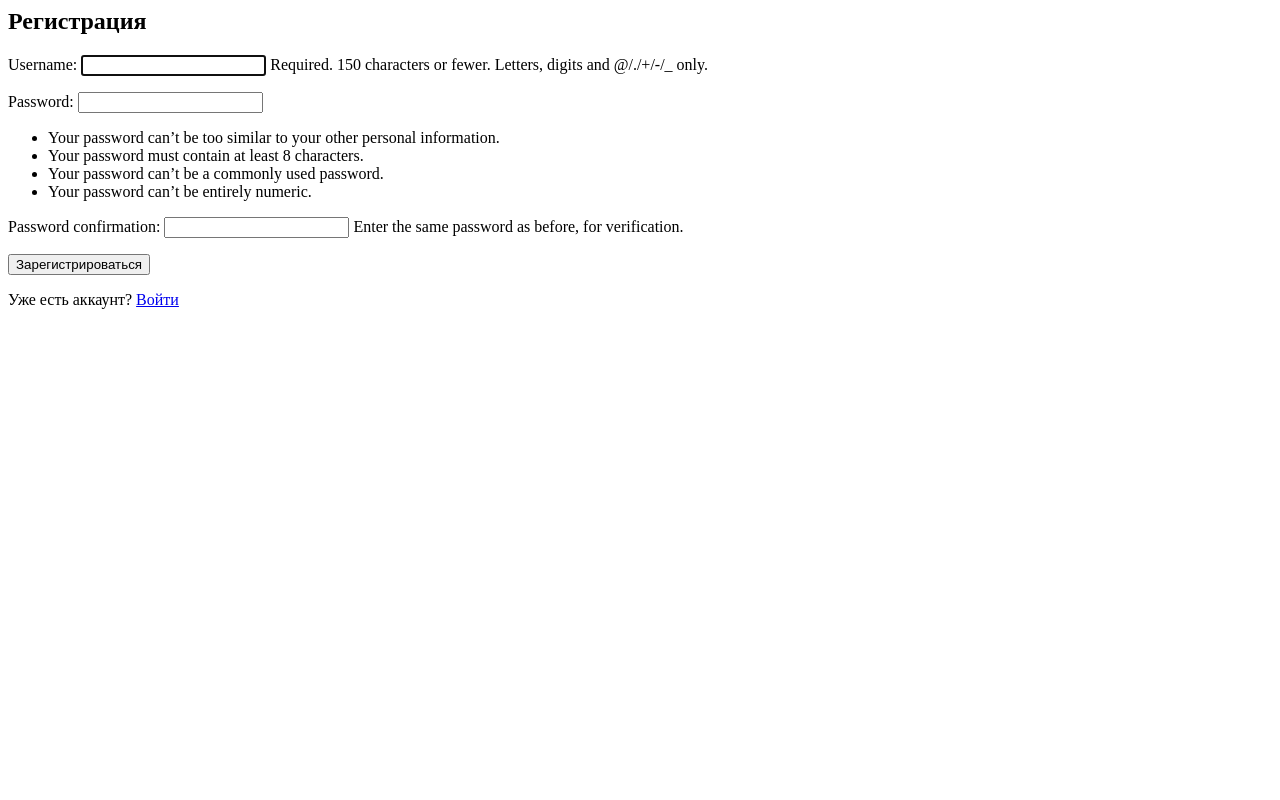
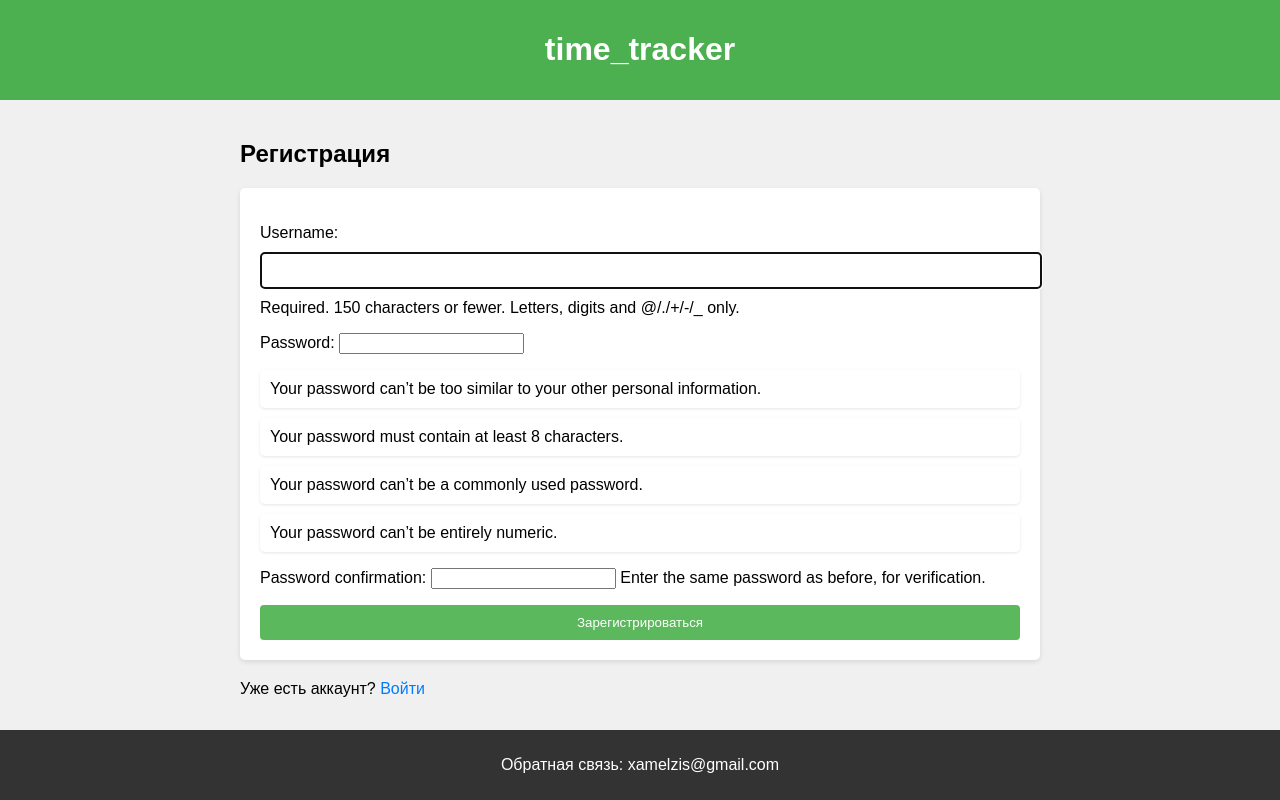
Before and after one commit to Xamelzis/time_tracker, a Django app: page /register/ in a window 1280 px wide. Run offline with Django 5.2, Linux system fonts and the light colour scheme.

Commit message:
frontend rdy

```diff
--- /dev/null
+++ b/tasks/static/styles.css
@@ -0,0 +1,81 @@
+body {
+    font-family: Arial, sans-serif;
+    background-color: #f0f0f0; /* Светло-серый фон */
+    margin: 0;
+    padding: 0;
+}
+
+header {
+    background-color: #4CAF50; /* Цвет шапки */
+    color: white;
+    text-align: center;
+    padding: 10px 0;
+}
+
+footer {
+    background-color: #333; /* Цвет подвала */
+    color: white;
+    text-align: center;
+    padding: 10px 0;
+    position: fixed;
+    bottom: 0;
+    width: 100%;
+}
+
+.container {
+    max-width: 800px; /* Максимальная ширина контейнера */
+    margin: 0 auto; /* Центрирование контейнера */
+    padding: 20px;
+}
+
+form {
+    background: white;
+    padding: 20px;
+    border-radius: 5px;
+    box-shadow: 0 2px 5px rgba(0, 0, 0, 0.1);
+    margin-bottom: 20px;
+}
+
+input[type="text"], select {
+    width: 100%;
+    padding: 10px;
+    margin: 10px 0;
+    border: 1px solid #ccc;
+    border-radius: 4px;
+}
+
+button {
+    background-color: #5cb85c;
+    color: white;
+    padding: 10px;
+    border: none;
+    border-radius: 4px;
+    cursor: pointer;
+    width: 100%; /* Кнопка на всю ширину */
+}
+
+button:hover {
+    background-color: #4cae4c;
+}
+
+ul {
+    list-style-type: none;
+    padding: 0;
+}
+
+li {
+    background: white;
+    margin: 10px 0;
+    padding: 10px;
+    border-radius: 5px;
+    box-shadow: 0 1px 3px rgba(0, 0, 0, 0.1);
+}
+
+a {
+    color: #007bff;
+    text-decoration: none;
+}
+
+a:hover {
+    text-decoration: underline;
+}
--- a/tasks/templates/registration/register.html
+++ b/tasks/templates/registration/register.html
@@ -1,3 +1,18 @@
+<!DOCTYPE html>
+<html lang="ru">
+<head>
+    <meta charset="UTF-8">
+    <meta name="viewport" content="width=device-width, initial-scale=1.0">
+    <title>Регистрация</title>
+    {% load static %}
+    <link rel="stylesheet" type="text/css" href="{% static 'styles.css' %}">
+</head>
+<body>
+    <header>
+        <h1>time_tracker</h1>
+    </header>
+
+    <div class="container">
         <h2>Регистрация</h2>
         <form method="post">
             {% csrf_token %}
@@ -5,3 +20,10 @@
             <button type="submit">Зарегистрироваться</button>
         </form>
         <p>Уже есть аккаунт? <a href="{% url 'login' %}">Войти</a></p>
+    </div>
+
+    <footer>
+        <p>Обратная связь: xamelzis@gmail.com</p>
+    </footer>
+</body>
+</html>
--- a/tasks/urls.py
+++ b/tasks/urls.py
@@ -1,8 +1,7 @@
 from django.urls import path
 from django.contrib.auth import views as auth_views
-from django.views.generic import RedirectView
 from .views import task_list, add_task, delete_task, start_task, finish_task, register,add_task_admin
-from .views import users_list, user_tasks, manage_account, delete_task_admin,delete_user,change_password
+from .views import users_list, user_tasks, manage_account, delete_task_admin,delete_user,change_password,home
 
 urlpatterns = [
     path('login/', auth_views.LoginView.as_view(), name='login'),
@@ -21,5 +20,5 @@ urlpatterns = [
     path('tasks/add/', add_task, name='add_task'),
     path('users/<int:user_id>/change_password/', change_password, name='change_password'),
     path('users/<int:user_id>/delete/', delete_user, name='delete_user'),
-    path('', RedirectView.as_view(url='/login/', permanent=False)),
+    path('', home, name='home'),  # Главная страница
 ]
--- a/tasks/views.py
+++ b/tasks/views.py
@@ -6,6 +6,12 @@ from django.contrib.auth import update_session_auth_hash
 from django.contrib import messages
 from django.utils import timezone
 from .models import Task, CategoryTime, CategoryActivity
+
+def home(request):
+    if request.user.is_authenticated:
+        return redirect('task_list')  # Перенаправление на /task_list для авторизованных пользователей
+    else:
+        return redirect('login')  # Перенаправление на /login для неавторизованных пользователей
 
 # Список задач для текущего пользователя
 @login_required
```
Also changed, not shown: tasks/templates/registration/login.html (+22 -0 lines), tasks/templates/tasks/task_list.html (+22 -3 lines), tasks/templates/users/manage_account.html (+12 -0 lines), tasks/templates/users/user_tasks.html (+22 -0 lines), db.sqlite3. Lines whose indentation alone changed are shown as unchanged.
